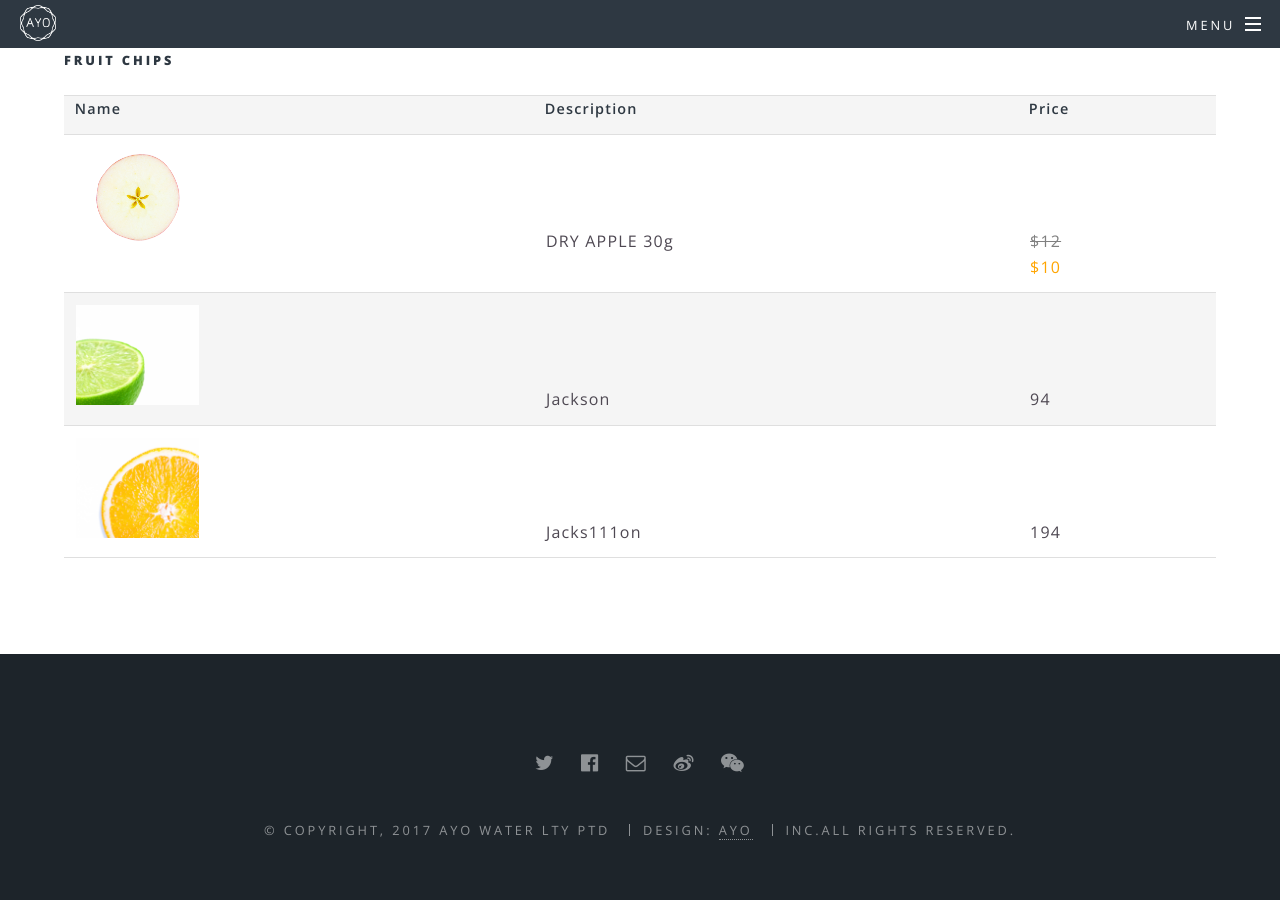
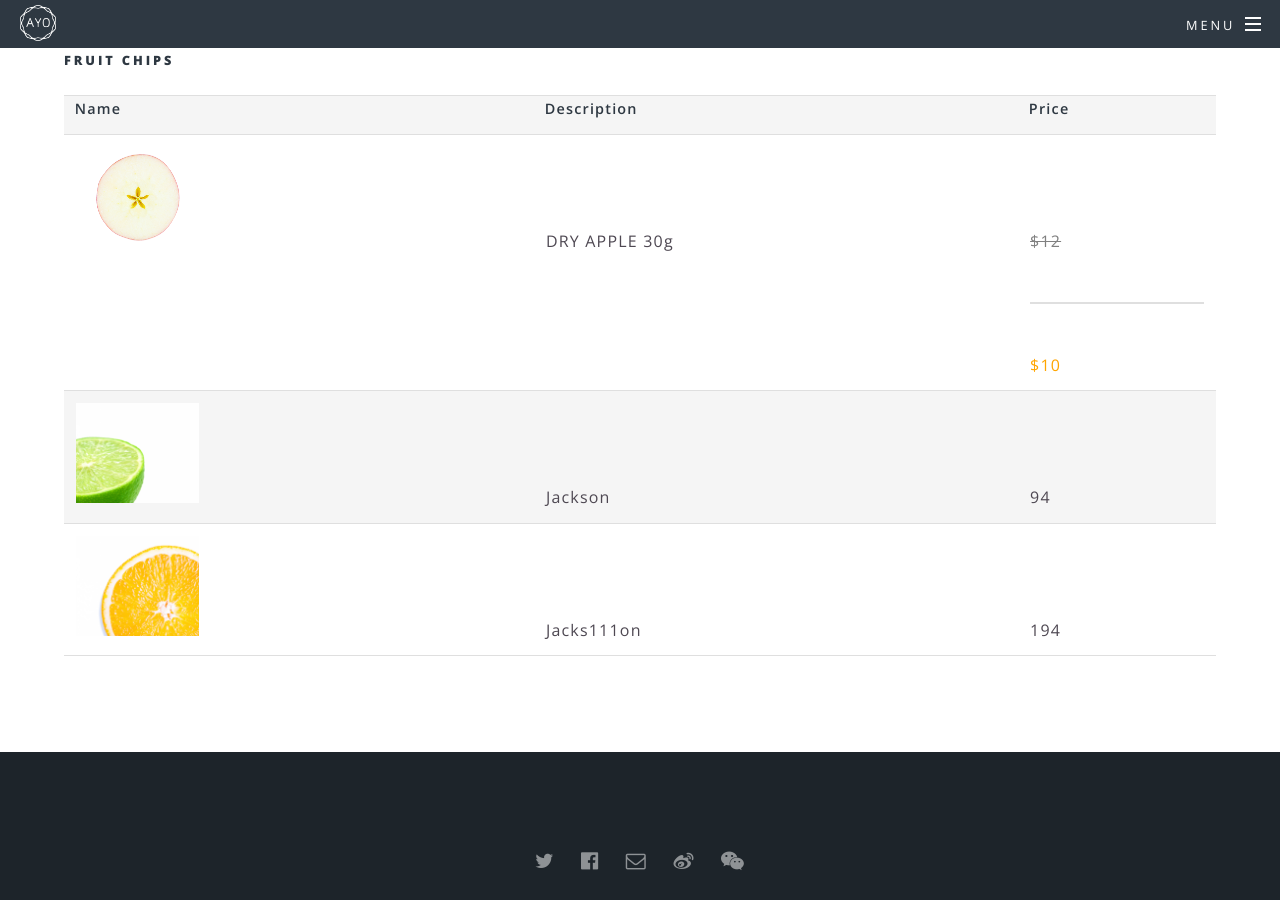
Before and after one commit to ckhung93/ayowater.github.io, a Jekyll site: the page built from products.html, in a window 1280 px wide and 900 px high, scrolled down 431 px. Built offline with Jekyll 4.4.1, drawn with Linux system fonts in a browser that asks for light colours.

Commit message:
Update products.html

```diff
--- a/products.html
+++ b/products.html
@@ -15,7 +15,7 @@ title: Products
   <tr>
     <td><img src="images/apple.png" height="100"></td>
     <td>DRY APPLE 30g</td>
-    <td><font color="grey"><s>$12 </s></font><br />
+    <td><font color="grey"><s>$12 </s></font><br /><hr />
 	    <font color="orange">$10</font></td>
   </tr>
   <tr>
```
